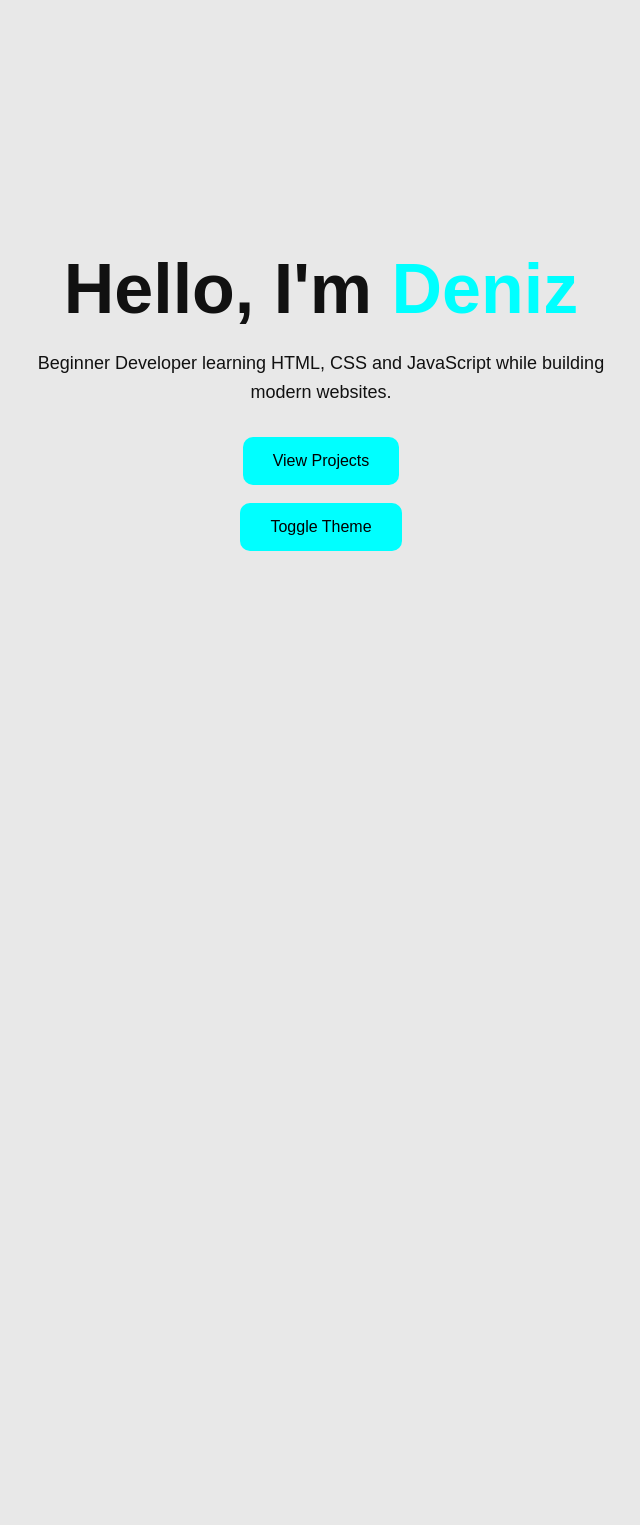
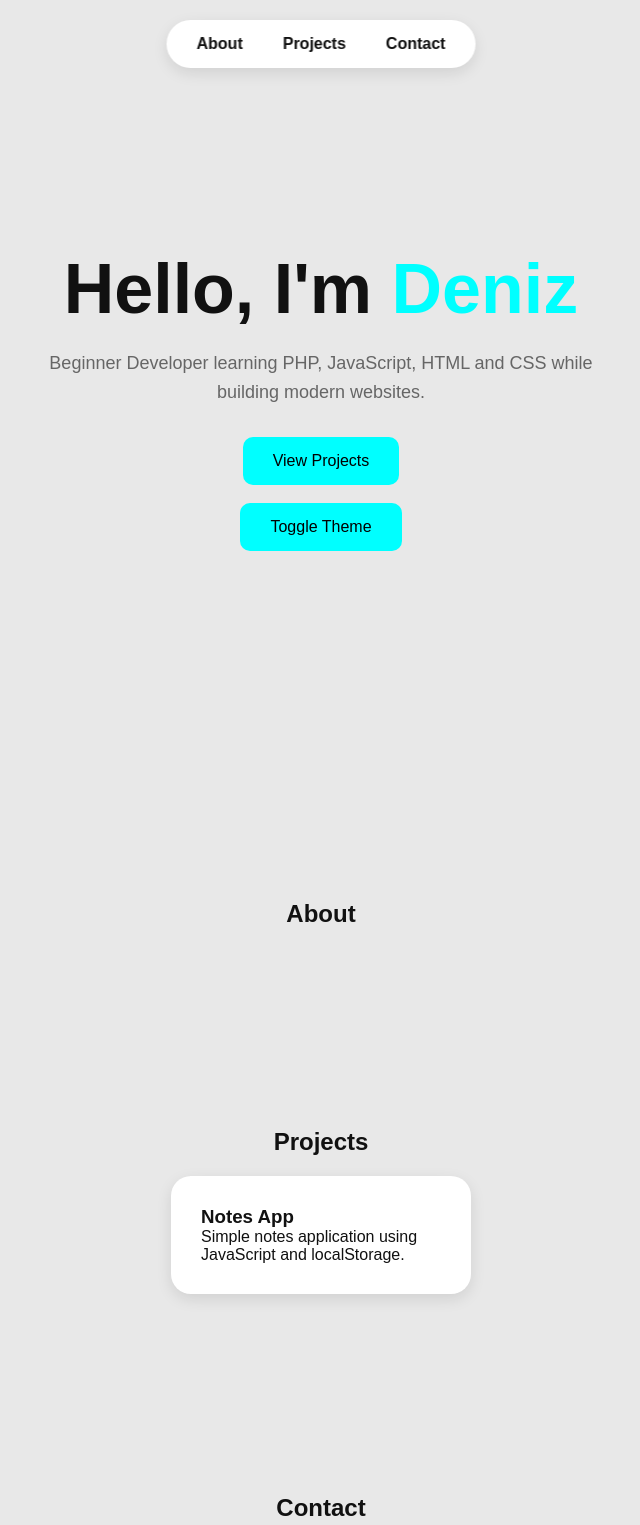
Before and after one commit to Denniizz/portfolio, a website: page index.html in a window 1280 px wide. Shown: the whole page, without its empty margins (319-959 px from the left). Before the commit the page ends 800 px from the top, so only its background shows below. Drawn offline with Linux system fonts and the light colour scheme.

Commit message:
Add navbar and initial notes app structure

```diff
--- a/index.html
+++ b/index.html
@@ -11,22 +11,81 @@
 </head>
 <body>
 
+<nav class="navbar">
+
+    <ul class="nav-links">
+        <li><a href="#about">About</a></li>
+        <li><a href="#projects">Projects</a></li>
+        <li><a href="#contact">Contact</a></li>
+    </ul>
+
+</nav>
+
+<!-- HERO (TOP SECTION) -->
 <section class="hero">
 
     <h1>Hello, I'm <span>Deniz</span></h1>
 
     <p>
-        Beginner Developer learning HTML,
-        CSS and JavaScript while building modern websites.
+        Beginner Developer learning PHP, JavaScript,
+        HTML and CSS while building modern websites.
     </p>
 
     <button id="heroBtn">View Projects </button>
-
     <br>
     <button id="themeBtn">Toggle Theme </button>
 
 </section>
 
+
+<section id="about" class="section">
+    <h2>About</h2>
+</section>
+
+<section id="projects" class="section">
+    <h2>Projects</h2>
+
+    <div class="projects-grid">
+
+        <div class="project-card" id="openNotes">
+
+            <h3>Notes App</h3>
+
+            <p>
+                Simple notes application using JavaScript
+                and localStorage.
+            </p>
+
+        </div>
+
+    </div>
+
+</section>
+
+<div class="modal" id="notesModal">
+
+    <div class="modal-content">
+
+        <span class="close-btn" id="closeNotes">&times;</span>
+
+        <h2>Notes App</h2>
+
+        <input type="text" id="noteInput" placeholder="Write note...">
+
+        <button id="addNoteBtn">Add</button>
+
+        <div id="notesContainer"></div>
+
+    </div>
+
+</div>
+
+
+<section id="contact" class="section">
+    <h2>Contact</h2>
+</section>
+
+
 <script src="script.js"></script>
 
 </body>
--- a/script.js
+++ b/script.js
@@ -10,3 +10,16 @@ const heroBtn = document.getElementById('heroBtn');
 heroBtn.addEventListener('click', () => {
     alert('Projects section coming soon!');
 });
+
+
+const openNotes = document.getElementById("openNotes");
+const notesModal = document.getElementById("notesModal");
+const closeNotes = document.getElementById("closeNotes");
+
+openNotes.addEventListener("click", () => {
+    notesModal.style.display = "flex";
+});
+
+closeNotes.addEventListener("click", () => {
+    notesModal.style.display = "none";
+});
--- a/style.css
+++ b/style.css
@@ -1,64 +1,177 @@
-*{
-    margin:0;
-    padding:0;
-    box-sizing:border-box;
-    font-family:Arial, Helvetica, sans-serif;
+:root {
+  --bg: #e8e8e8;
+  --text: #111;
+  --card: white;
+  --muted: #666;
+  --accent: cyan;
+  --shadow: 0 5px 15px rgba(0,0,0,0.1);
+  --navbar-bg: white;
 }
 
-/* BASE (LIGHT MODE DEFAULT) */
-body{
-    background:#e8e8e8;
-    color:#111;
-    transition:0.3s;
+body.dark {
+  --bg: #212121;
+  --text: white;
+  --card: #2b2b2b;
+  --muted: #aaa;
+  --navbar-bg: #333;
 }
 
-/* DARK MODE */
-body.dark{
-    background:#212121;
-    color:white;
+* {
+  margin: 0;
+  padding: 0;
+  box-sizing: border-box;
+  font-family: Arial, Helvetica, sans-serif;
 }
 
-/* HERO SECTION */
-
-.hero{
-    height:100vh;
-    display:flex;
-    flex-direction:column;
-    justify-content:center;
-    align-items:center;
-    text-align:center;
-    padding:20px;
+html {
+  scroll-behavior: smooth;
 }
 
-.hero h1{
-    font-size:70px;
-    margin-bottom:20px;
+body {
+  background: var(--bg);
+  color: var(--text);
+  transition: 0.3s;
 }
 
-.hero span{
-    color:cyan;
+/* Hero Section */
+.hero {
+  height: 100vh;
+  display: flex;
+  flex-direction: column;
+  justify-content: center;
+  align-items: center;
+  text-align: center;
+  padding: 20px;
 }
 
-.hero p{
-    max-width:600px;
-    color:666;
-    line-height:1.6;
-    margin-bottom:30px;
-    font-size:18px;
+.hero h1 {
+  font-size: 70px;
+  margin-bottom: 20px;
 }
 
-/* BUTTON */
-.hero button{
-    padding:15px 30px;
-    border:none;
-    border-radius:10px;
-    background:cyan;
-    color:black;
-    font-size:16px;
-    cursor:pointer;
-    transition:0.3s;
+.hero span {
+  color: var(--accent);
 }
 
-.hero button:hover{
-    transform:scale(1.05);
+.hero p {
+  max-width: 600px;
+  color: var(--muted);
+  line-height: 1.6;
+  margin-bottom: 30px;
+  font-size: 18px;
 }
+
+.hero button {
+  padding: 15px 30px;
+  border: none;
+  border-radius: 10px;
+  background: var(--accent);
+  color: black;
+  font-size: 16px;
+  cursor: pointer;
+  transition: 0.3s;
+}
+
+.hero button:hover {
+  transform: scale(1.05);
+}
+
+/* Navbar */
+.navbar {
+  position: fixed;
+  top: 20px;
+  left: 50%;
+  transform: translateX(-50%);
+
+  background: var(--navbar-bg);
+  backdrop-filter: blur(10px);
+
+  padding: 15px 30px;
+  border-radius: 50px;
+  box-shadow: var(--shadow);
+
+  z-index: 1000;
+}
+
+.nav-links {
+  display: flex;
+  gap: 40px;
+  list-style: none;
+}
+
+.nav-links a {
+  text-decoration: none;
+  color: inherit;
+  font-weight: bold;
+  transition: 0.3s;
+}
+
+.nav-links a:hover {
+  color: var(--accent);
+}
+
+/* Sections */
+.section {
+  padding: 100px 20px;
+  text-align: center;
+}
+
+/* Card */
+.projects-grid {
+  display: flex;
+  justify-content: center;
+  gap: 20px;
+  flex-wrap: wrap;
+}
+
+.project-card {
+  background: var(--card);
+  width: 300px;
+  padding: 30px;
+  border-radius: 20px;
+  cursor: pointer;
+  margin-top: 20px;
+
+  text-align: left;
+  box-shadow: var(--shadow);
+  transition: 0.3s;
+}
+
+.project-card:hover {
+  transform: translateY(-10px);
+}
+
+/* Modal Popup */
+.modal {
+  position: fixed;
+  top: 0;
+  left: 0;
+
+  width: 100%;
+  height: 100%;
+
+  background: rgba(0,0,0,0.5);
+
+  display: none;
+  justify-content: center;
+  align-items: center;
+
+  z-index: 2000;
+}
+
+.modal-content {
+  background: var(--card);
+  width: 500px;
+  padding: 30px;
+  border-radius: 20px;
+  position: relative;
+}
+
+.close-btn {
+  position: absolute;
+  top: 15px;
+  right: 20px;
+
+  font-size: 30px;
+  cursor: pointer;
+}
```
